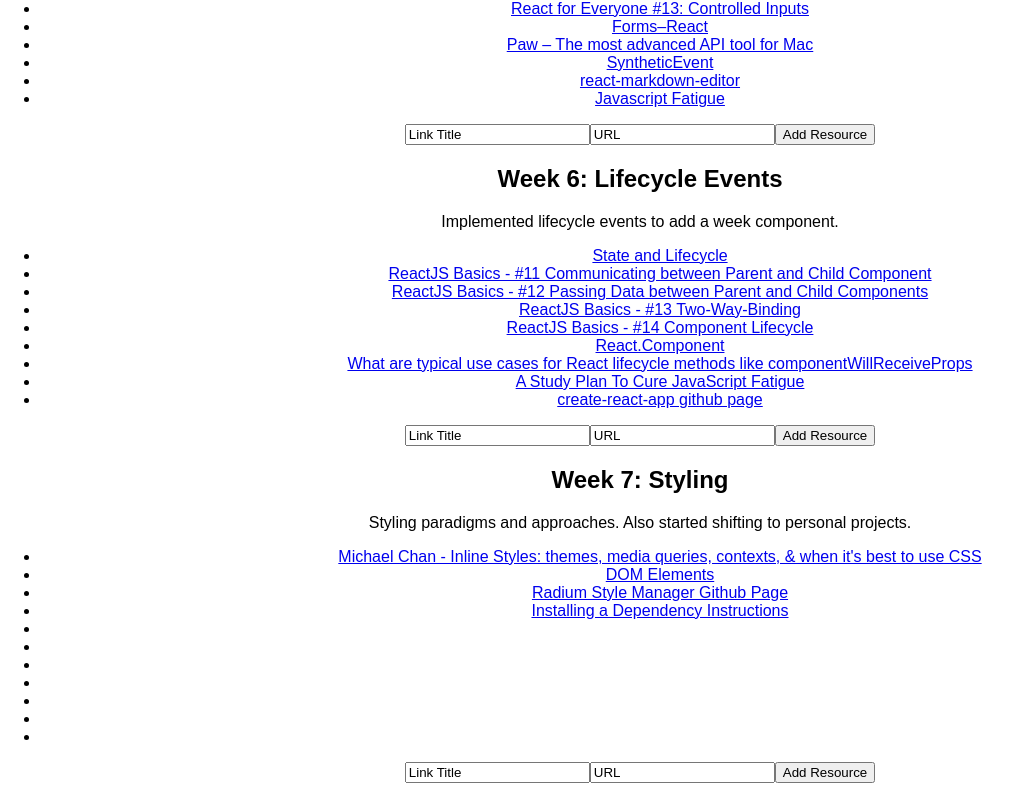
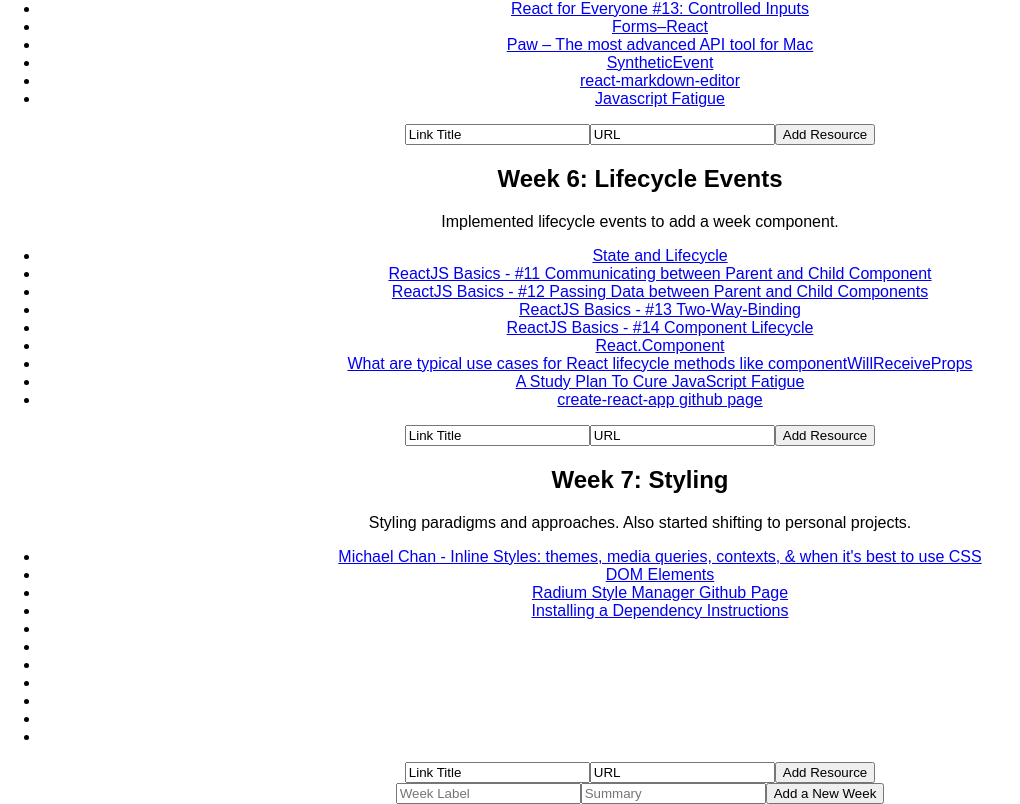
Before and after one commit to lunarnightlight/reactpractice, a React (Create React App) app: page / in a window 1280 px wide. Shown: the part 1800-2604 px from the top of the page, without its empty margins (0-1020 px from the left). Before the commit the page ends 2583 px from the top, so only its background shows below. Built offline with nearby package versions, Linux system fonts and the light colour scheme.

Commit message:
wrote code for adding new week, but it doesn't render on the DOM because it fails to be concatenated to the content array.

```diff
--- a/src/App.js
+++ b/src/App.js
@@ -158,6 +158,7 @@
     // console.log(this);
     this.response = this.response.bind(this);
     this.entrySubmit = this.entrySubmit.bind(this);
+    this.newWeek = this.newWeek.bind(this);
   }
 
   response(event) {
@@ -176,7 +177,7 @@
 
     const newEntry = [ { title: newTitle, link: newURL } ];
     const updatedWeek = newContent[idx].resources.concat( newEntry );
-    newContent[idx].resources = updatedWeek
+    newContent[idx].resources = updatedWeek;
     // ^assigning updatedWeek to the its similar place in newContent
 
     // console.log(newEntry);
@@ -198,23 +199,24 @@
 
   }
 
-  // newWeek(newLabel, newSummary, newResources, event) {
-  //   event.preventDefault();
-  //   const newContent = [ ...this.state.content ];
-  //   // ^making a copy of the parent state without the new Week added yet
-  //   const newWeek = {
-  //     label: newLabel,
-  //     summary: newSummary,
-  //     resources: newResources,
-  //   };
-  //   const updatedContent = newContent.concat( newWeek );
-  //   newContent = updatedContent;
-  //   // making the pre-appended copy of state (newContent) the same as the copy
-  //   // with the new Week (updatedWeek).
-  //   this.setState( {content: newContent} );
-  //   // ^The "merged" copy of state will be compared to to the actual DOM and
-  //   // prompt the rerender.
-  // }
+  newWeek(newLabel, newSummary, newResources, event) {
+    event.preventDefault();
+    let newContent = [ ...this.state.content ];
+    // ^making a copy of the parent state without the new Week added yet
+    const newWeek = {
+      label: newLabel,
+      summary: newSummary,
+      resources: newResources,
+    };
+    const updatedContent = newContent.concat( newWeek );
+    newContent = updatedContent;
+    // making the pre-appended copy of state (newContent) the same as the copy
+    // with the new Week (updatedWeek).
+    this.setState( {content: newContent} );
+    // ^The "merged" copy of state will be compared to to the actual DOM and
+    // prompt the rerender.
+
+  }
 
 
   render() {
@@ -236,7 +238,11 @@
 
         <WeeksContainer weeksdata={this.state.content} entrySubmit={this.entrySubmit} />
 
-
+        <form>
+          <input type='text' value={this.newLabel} placeholder='Week Label' />
+          <input type='text' value={this.newSummary} placeholder='Summary' />
+          <button onClick={ (event) => { this.newWeek(this.newLabel, this.newSummary, event) }}>Add a New Week</button>
+        </form>
 
 
         { /*
```
